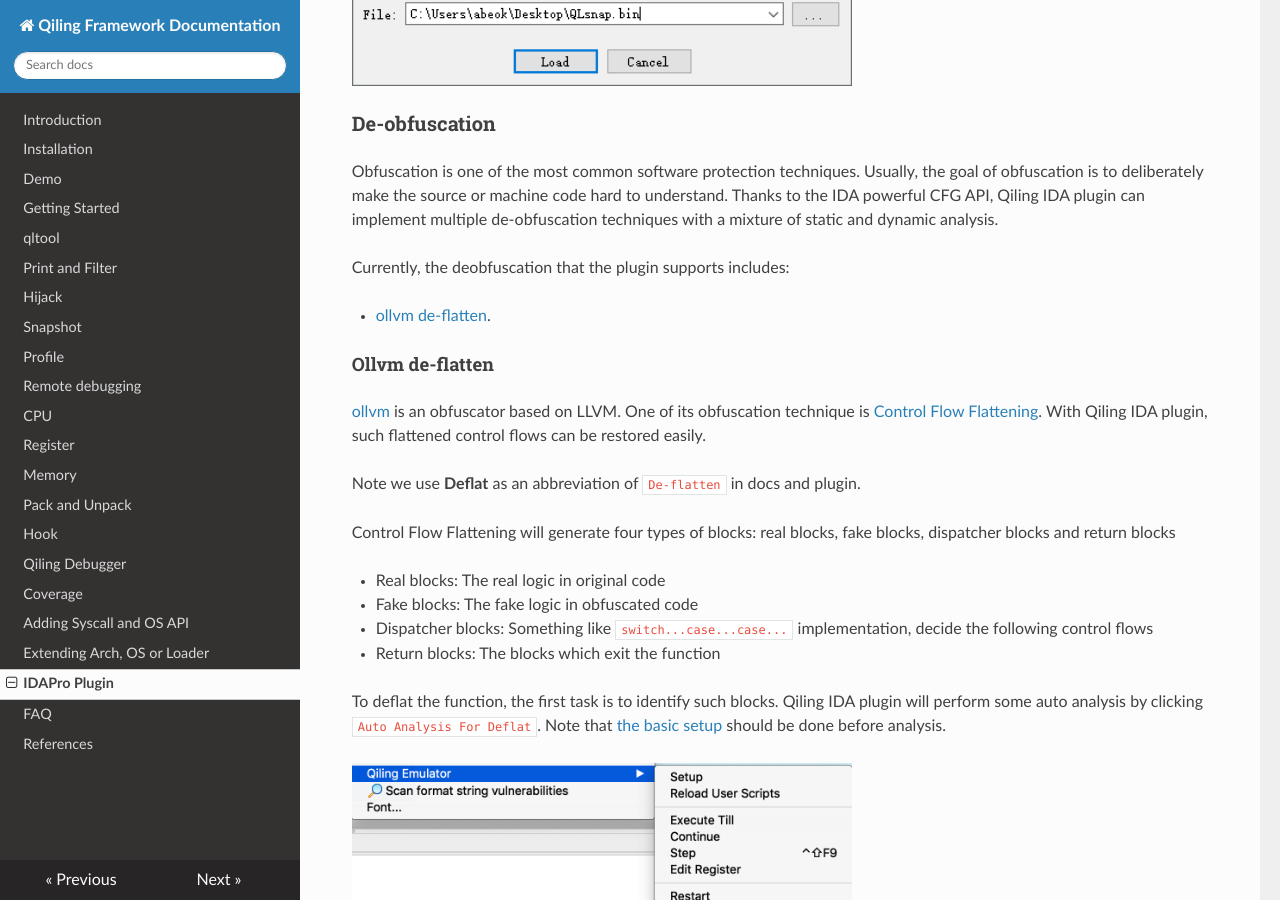
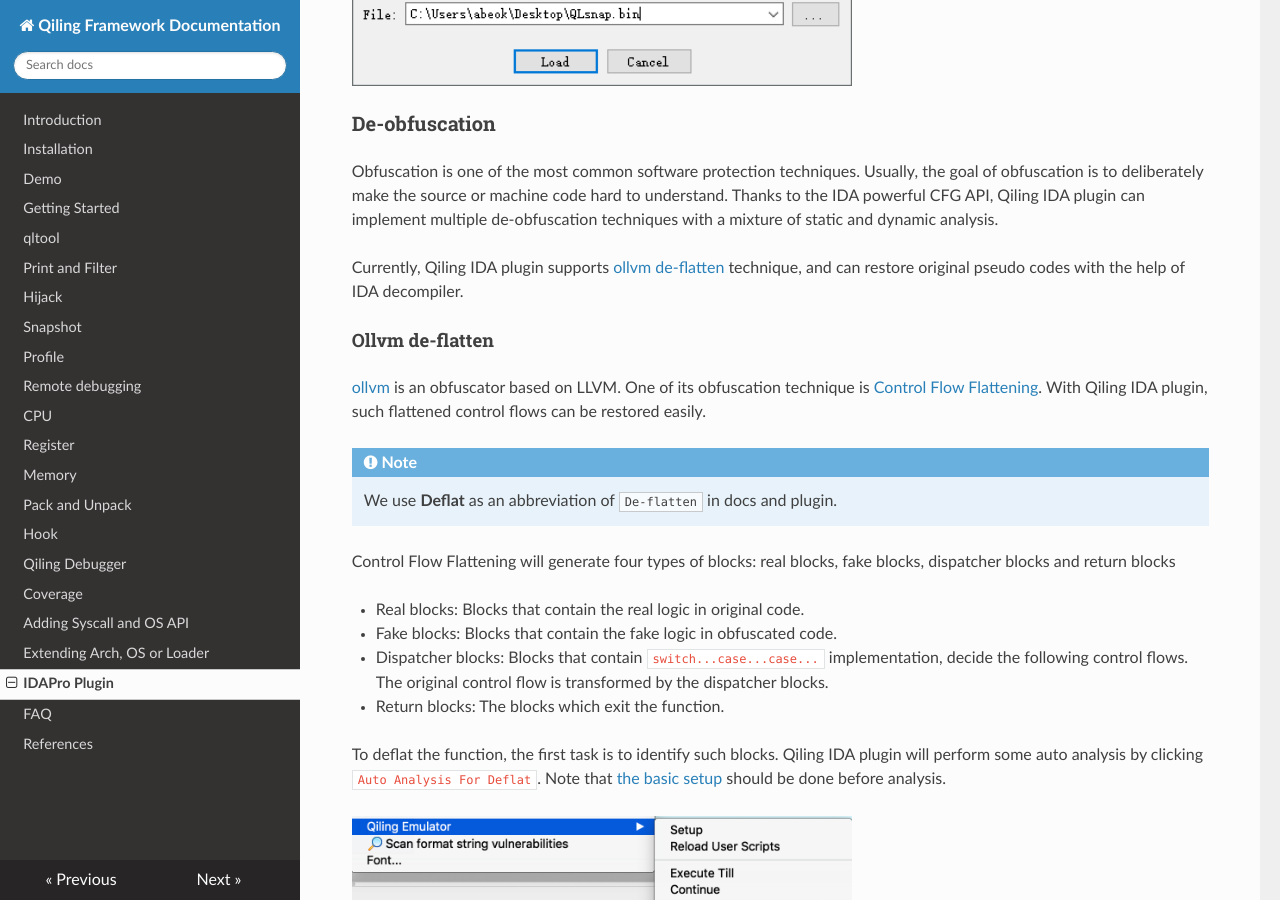
Before and after one commit to qilingframework/rtfd.io, an MkDocs documentation site: the page built from docs/ida.md, in a window 1280 px wide and 900 px high, scrolled down 9226 px. Built offline with MkDocs 1.6.1, drawn with Linux system fonts in a browser that asks for light colours; nearby versions of some CDN libraries; some of the changed text lies outside the part shown.

Commit message:
Update ollvm deflat

```diff
--- a/docs/ida.md
+++ b/docs/ida.md
@@ -228,24 +228,23 @@ To restore a snapshot, select `Load Snapshot` in the menu.
 
 Obfuscation is one of the most common software protection techniques. Usually, the goal of obfuscation is to deliberately make the source or machine code hard to understand. Thanks to the IDA powerful CFG API, Qiling IDA plugin can implement multiple de-obfuscation techniques with a mixture of static and dynamic analysis.
 
-Currently, the deobfuscation that the plugin supports includes:
-
-- [ollvm de-flatten](#ollvm-de-flatten).
+Currently, Qiling IDA plugin supports [ollvm de-flatten](#ollvm-de-flatten) technique, and can restore original pseudo codes with the help of IDA decompiler.
 
 #### Ollvm de-flatten
 
 [ollvm](https://github.com/obfuscator-llvm/obfuscator) is an obfuscator based on LLVM. One of its obfuscation technique is [Control Flow Flattening](https://github.com/obfuscator-llvm/obfuscator/wiki/Control-Flow-Flattening). With Qiling IDA plugin, such flattened control flows can be restored easily.
 
-Note we use **Deflat** as an abbreviation of `De-flatten` in docs and plugin.
+!!! note
+    We use **Deflat** as an abbreviation of `De-flatten` in docs and plugin.
 
 Control Flow Flattening will generate four types of blocks: real blocks, fake blocks, dispatcher blocks and return blocks
 
-- Real blocks: The real logic in original code
-- Fake blocks: The fake logic in obfuscated code
-- Dispatcher blocks: Something like `switch...case...case...` implementation, decide the following control flows
-- Return blocks: The blocks which exit the function
+- Real blocks: Blocks that contain the real logic in original code.
+- Fake blocks: Blocks that contain the fake logic in obfuscated code.
+- Dispatcher blocks: Blocks that contain `switch...case...case...` implementation, decide the following control flows. The original control flow is transformed by the dispatcher blocks.
+- Return blocks: The blocks which exit the function.
 
-To deflat the function, the first task is to identify such blocks. Qiling IDA plugin will perform some auto analysis by clicking `Auto Analysis For Deflat`. Note that [the basic setup](#Setup) should be done before analysis.
+To deflat the function, the first task is to identify such blocks. Qiling IDA plugin will perform some auto analysis by clicking `Auto Analysis For Deflat`. Note that [the basic setup](#setup) should be done before analysis.
 
 [![](img/deflat.png){: style="height:auto;width:500px;display:block;margin:left"}](img/deflat.png)
 
@@ -259,7 +258,9 @@ After that, the blocks of the function will be rendered with different colors:
 
 [![](img/deflat2.png){: style="height:auto;width:500px;display:block;margin:left"}](img/deflat2.png)
 
-In this stage, user may adjust the analysis result by marking the block as real, fake or return blocks.
+In this stage, user may adjust the analysis result by marking the block as real, fake or return blocks. For example, to mark a block as a real block, click "Mark as Real Block" in pop-up menu.
+
+[![](img/deflat6.png){: style="height:auto;width:500px;display:block;margin:left"}](img/deflat3.png)
 
 During this stage, the result of IDA decompiler is almost impossible to read.
 
```
Also changed, not shown: docs/img/deflat6.png (added).
